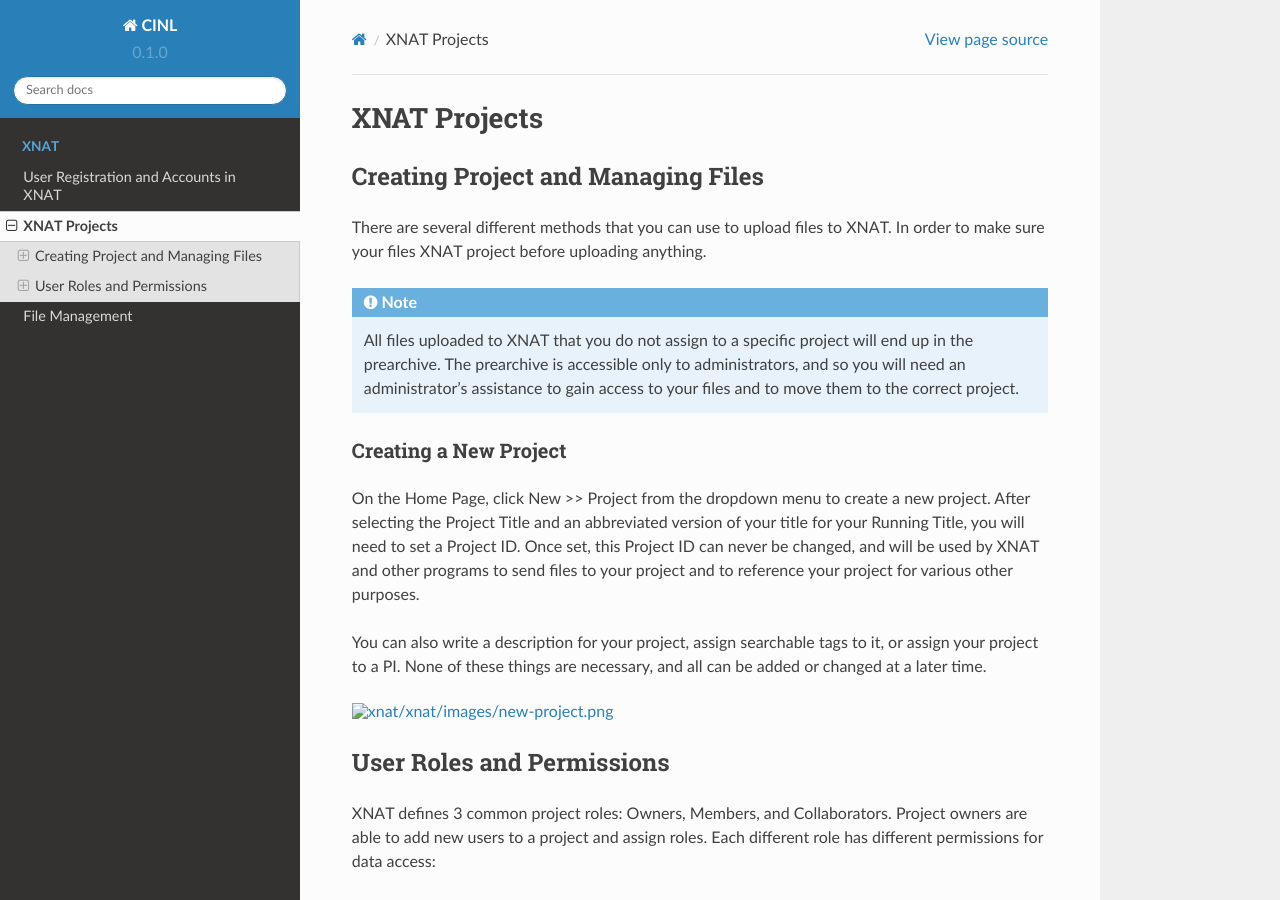
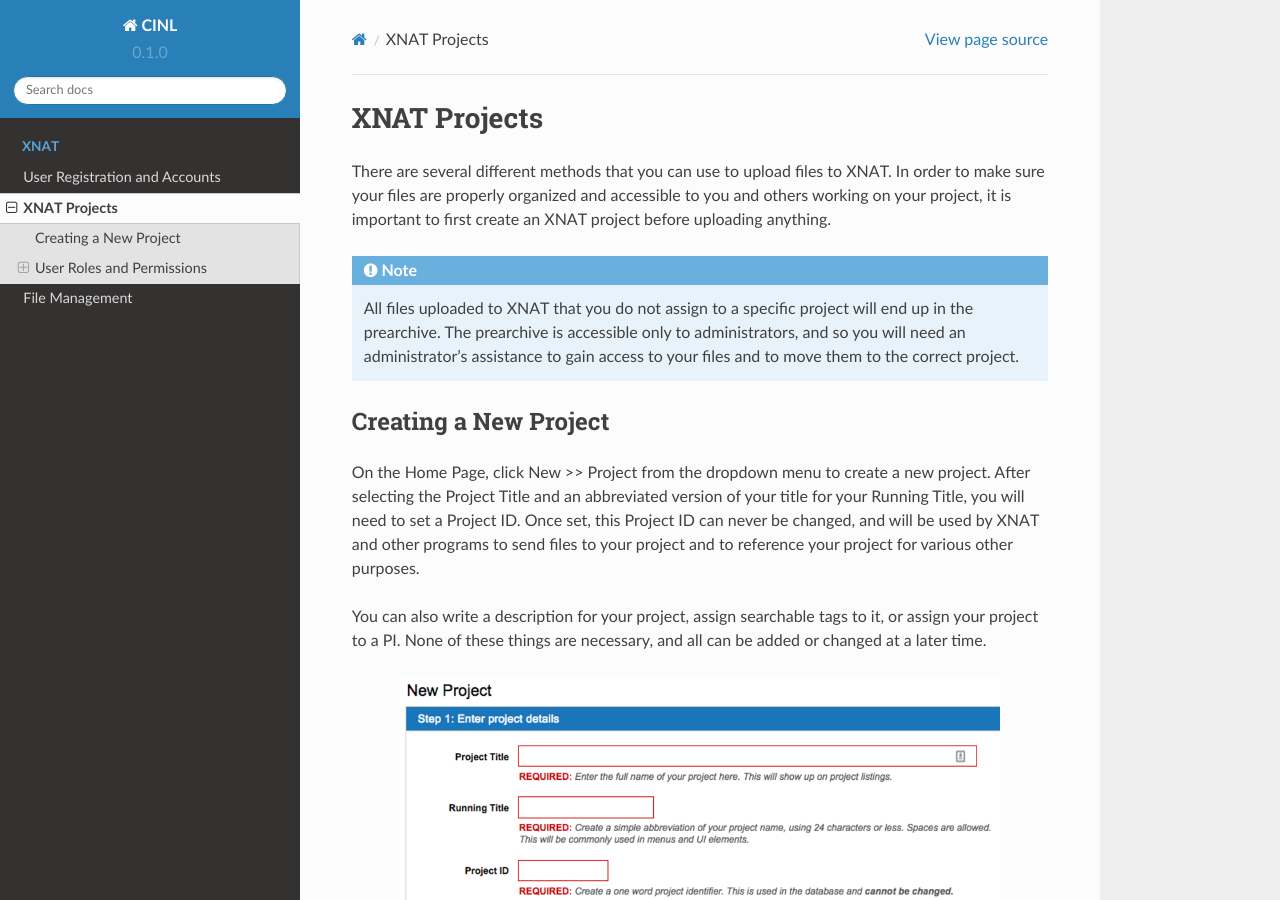
Before and after one commit to KMVisscherLab/CINL-Docs, a Sphinx documentation site: the page built from docs/source/xnat/projects.rst, in a window 1280 px wide and 900 px high. Built offline with Sphinx 7.4.7 and the Read the Docs theme 2.0.0, drawn with Linux system fonts in a browser that asks for light colours.

Commit message:
change formatting

```diff
--- a/docs/source/index.rst
+++ b/docs/source/index.rst
@@ -50,3 +50,7 @@ Why Use XNAT
     /xnat/account
     /xnat/projects
     /xnat/file-management
+
+This documenatation contains information on how to :doc:`create and manage
+accounts </xnat/account>`, :doc:`create projects </xnat/projects>`, and
+:doc:`upload and download data </xnat/projects>`.
--- a/docs/source/xnat/file-management.rst
+++ b/docs/source/xnat/file-management.rst
@@ -31,7 +31,8 @@ Browser. Select the folder with your patient's name. Do not select any of the
 scans, only select the folder with the patient name.
 
 .. image:: images/patient-browser.png
-    :width: 800
+    :width: 600
+    :align: center
 
 In the Patient Browser window, select Transfer >> Send To and select XNAT.
 Select Send to queue your files to be sent to XNAT. This process can be slow,
@@ -78,7 +79,8 @@ Change the default values to the values below:
 - Local AE Title: DicomBrowser
 
 .. image:: images/send-dicombrowser.png
-    :width: 300
+    :width: 200
+    :align: center
 
 
 
--- a/docs/source/xnat/projects.rst
+++ b/docs/source/xnat/projects.rst
@@ -1,11 +1,10 @@
 XNAT Projects
 ==============
 
-
-Creating Project and Managing Files
------------------------------------
 There are several different methods that you can use to upload files to XNAT. In
-order to make sure your files XNAT project before uploading anything.
+order to make sure your files are properly organized and accessible to you and
+others working on your project, it is important to first create an XNAT project
+before uploading anything.
 
 .. note::
     All files uploaded to XNAT that you do not assign to a specific project will
@@ -16,7 +15,7 @@ order to make sure your files XNAT project before uploading anything.
 
 
 Creating a New Project
-^^^^^^^^^^^^^^^^^^^^^^
+----------------------
 
 On the Home Page, click New >> Project from the dropdown menu to create a new
 project. After selecting the Project Title and an abbreviated version of your
@@ -29,8 +28,9 @@ You can also write a description for your project, assign searchable tags to it,
 or assign your project to a PI. None of these things are necessary, and all can
 be added or changed at a later time.
 
-.. image:: xnat/images/new-project.png
-    :width: 400
+.. image:: images/new-project.png
+    :width: 600
+    :align: center
 
 
 
@@ -83,5 +83,6 @@ Managing User Access
 Users can be added to your project and assigned roles using the Manage User
 Access Dialogue
 
-.. image:: xnat/images/user-management.png
-    :width: 400
+.. image:: images/user-management.png
+    :width: 800
+    :align: center
```
Also changed, not shown: docs/source/xnat/account.rst (+4 -3 lines), 1 other file.
